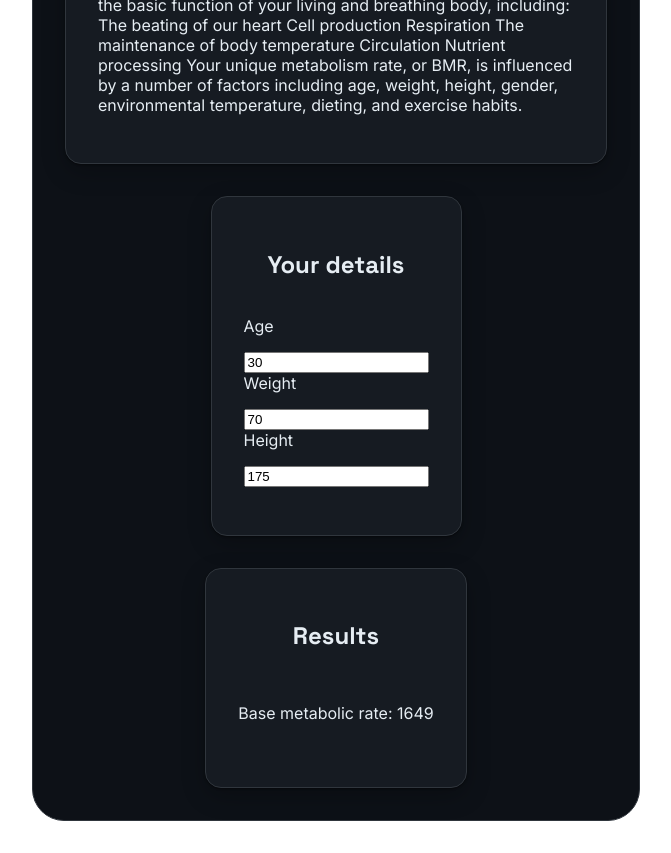
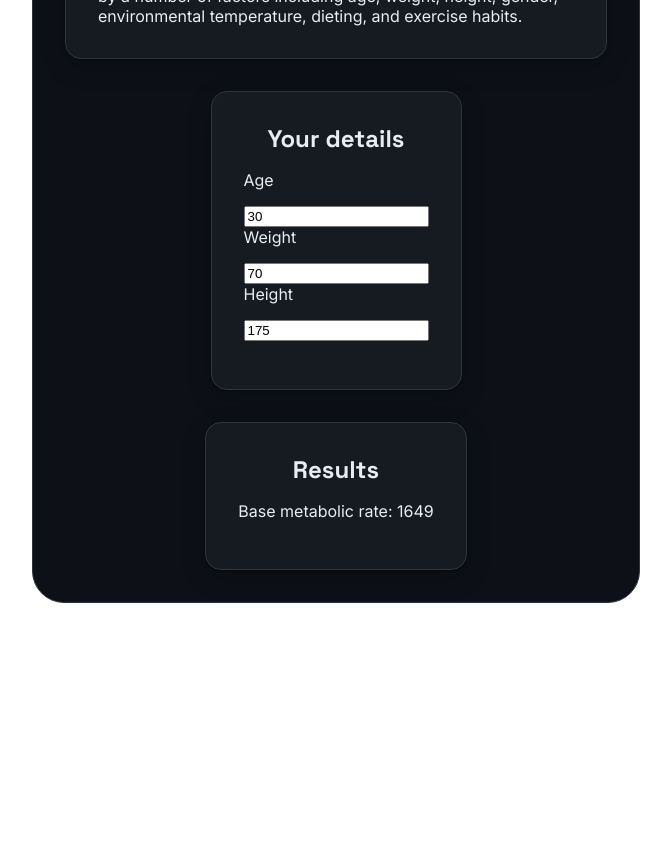
Before and after one commit to Sonmess/bmr-calculator, a Vue app in the folder packages/bmr-calculator/: page / in a window 1280 px wide. Shown: the part 560-1413 px from the top of the page, without its empty margins (304-975 px from the left). After the commit the page ends 1195 px from the top, so only its background shows below. Built offline with nearby package versions, Linux system fonts and the light colour scheme.

Commit message:
~ separate state to own composable

```diff
--- a/packages/bmr-calculator/src/components/BmrCalculator.vue
+++ b/packages/bmr-calculator/src/components/BmrCalculator.vue
@@ -7,50 +7,23 @@
 //
 // Keep it SSR-safe for Nuxt: no window/document access here or at module top
 // level — only inside onMounted or event handlers.
-import { calculateBmr } from '../core/formulas';
-import type { Formula, BmrInput } from '../core/types';
-import { ref, computed, reactive } from 'vue';
 import CardInfo from './cards/CardInfo.vue';
 import CardResult from './cards/CardResult.vue';
 import CardInput from './cards/CardInput.vue';
+import { provideBmrForm } from '../composables/useBmrForm';
 
 const baseCardHeadline = 'Calculate base metabolic rate';
-const formula = ref<Formula>('mifflin');
 
-const input = reactive<BmrInput>({
-  weightKg: 70,
-  heightCm: 175,
-  age: 30,
-  sex: 'male',
-  bodyFatPct: 22,
-});
-
-const result = computed(() => {
-  if (!isValid.value) {
-    return null;
-  }
-
-  return Math.round(calculateBmr(formula.value, input));
-});
-
-const isValid = computed(() => {
-  // insert validation here
-  if (needsBodyFat.value) {
-    return false;
-  }
-  return true;
-});
-
-const needsBodyFat = computed(() => {
-  return formula.value === 'katch-mcardle';
-});
+// Create the shared form state and provide it to every card below.
+// The cards reach it via useBmrForm() — no props drilled, no props mutated.
+provideBmrForm();
 </script>
 
 <template>
   <main class="bmr-calculator">
     <card-info :headline="baseCardHeadline" />
-    <card-input :input="input" />
-    <card-result :result="result" />
+    <card-input />
+    <card-result />
   </main>
 </template>
 
@@ -107,14 +80,4 @@ const needsBodyFat = computed(() => {
   border-radius: var(--_radius-big);
   padding: var(--_padding-big);
 }
-
-.bmr-calculator p {
-  padding: 0;
-  margin: 0;
-}
-
-.bmr-calculator h2 {
-  font-size: 1.5rem;
-  line-height: 1.25;
-}
 </style>
--- a/packages/bmr-calculator/src/components/base/BaseCard.vue
+++ b/packages/bmr-calculator/src/components/base/BaseCard.vue
@@ -30,4 +30,16 @@
 .base-card__headline {
   font-family: var(--_font-heading);
 }
+
+.base-card :deep(p) {
+  padding: 0;
+  margin: 0;
+}
+
+.base-card :deep(h2) {
+  font-size: 1.5rem;
+  line-height: 1.25;
+  padding: 0;
+  margin: 0;
+}
 </style>
--- a/packages/bmr-calculator/src/components/cards/CardInfo.vue
+++ b/packages/bmr-calculator/src/components/cards/CardInfo.vue
@@ -1,5 +1,5 @@
 <template>
-  <section class="brm-calculator__info">
+  <section class="bmr-calculator__info">
     <base-card>
       <template #heading>
         <h2>{{ headline }}</h2>
--- a/packages/bmr-calculator/src/components/cards/CardInput.vue
+++ b/packages/bmr-calculator/src/components/cards/CardInput.vue
@@ -27,9 +27,9 @@
 <script setup lang="ts">
 import BaseCard from '../base/BaseCard.vue';
 import BaseNumberInput from '../base/BaseNumberInput.vue';
-import type { BmrInput } from '../../core/types';
+import { useBmrForm } from '../../composables/useBmrForm';
 
-defineProps<{
-  input: BmrInput;
-}>();
+// Shared state from the widget. `input` is the reactive object itself (not a
+// prop), so binding v-model to its fields is legitimate two-way editing.
+const { input } = useBmrForm();
 </script>
--- a/packages/bmr-calculator/src/components/cards/CardResult.vue
+++ b/packages/bmr-calculator/src/components/cards/CardResult.vue
@@ -14,10 +14,7 @@
 
 <script setup lang="ts">
 import BaseCard from '../base/BaseCard.vue';
+import { useBmrForm } from '../../composables/useBmrForm';
 
-interface CardResultProps {
-  result: number | null;
-}
-
-defineProps<CardResultProps>();
+const { result } = useBmrForm();
 </script>
--- /dev/null
+++ b/packages/bmr-calculator/src/composables/useBmrForm.ts
@@ -0,0 +1,99 @@
+import {
+  reactive,
+  ref,
+  computed,
+  provide,
+  inject,
+  type Ref,
+  type ComputedRef,
+  type InjectionKey,
+} from 'vue';
+import { calculateBmr } from '../core/formulas';
+import type { BmrInput, Formula } from '../core/types';
+
+/**
+ * The shape of the shared BMR form state. One instance is created per widget
+ * and shared with every card via provide/inject.
+ */
+export interface BmrForm {
+  /** Reactive user inputs (metric). Read and write freely from any card. */
+  input: BmrInput;
+  /** Currently selected formula. */
+  formula: Ref<Formula>;
+  /** True when the selected formula needs a body-fat %. */
+  needsBodyFat: ComputedRef<boolean>;
+  /** Whether every relevant input is present and sane. */
+  isValid: ComputedRef<boolean>;
+  /** BMR in kcal/day, or null while inputs are invalid/incomplete. */
+  result: ComputedRef<number | null>;
+}
+
+/**
+ * Build a fresh, self-contained slice of reactive form state. Kept private so
+ * the only ways in are provide/use below — that guarantees a single shared
+ * instance per widget rather than accidental duplicates.
+ */
+function createBmrForm(): BmrForm {
+  const formula = ref<Formula>('mifflin');
+
+  const input = reactive<BmrInput>({
+    weightKg: 70,
+    heightCm: 175,
+    age: 30,
+    sex: 'male',
+    bodyFatPct: 22,
+  });
+
+  const needsBodyFat = computed(() => formula.value === 'katch-mcardle');
+
+  const isValid = computed(() => {
+    // Number.isFinite rejects both NaN and the empty-string an emptied number
+    // input produces, so `result` stays null until every field is genuinely set.
+    const measurements = [input.weightKg, input.heightCm, input.age];
+    if (!measurements.every((n) => Number.isFinite(n) && n > 0)) {
+      return false;
+    }
+
+    if (needsBodyFat.value) {
+      const bf = input.bodyFatPct;
+      return typeof bf === 'number' && Number.isFinite(bf) && bf >= 0 && bf < 100;
+    }
+    return true;
+  });
+
+  const result = computed<number | null>(() => {
+    if (!isValid.value) return null;
+    return Math.round(calculateBmr(formula.value, input));
+  });
+
+  return { input, formula, needsBodyFat, isValid, result };
+}
+
+// A unique InjectionKey makes inject() type-safe (returns BmrForm | undefined)
+// and collision-proof against any other provided value.
+const BMR_FORM_KEY: InjectionKey<BmrForm> = Symbol('bmr-form');
+
+/**
+ * Create the shared form state and provide it to descendants.
+ * Call ONCE, at the top of the widget (BmrCalculator).
+ */
+export function provideBmrForm(): BmrForm {
+  const form = createBmrForm();
+  provide(BMR_FORM_KEY, form);
+  return form;
+}
+
+/**
+ * Access the shared form state from any descendant of BmrCalculator.
+ * Throws if used with no provideBmrForm() ancestor — a loud, early failure
+ * beats silently getting undefined.
+ */
+export function useBmrForm(): BmrForm {
+  const form = inject(BMR_FORM_KEY);
+  if (!form) {
+    throw new Error(
+      '[useBmrForm] No BMR form provided. Use this inside <BmrCalculator>, which calls provideBmrForm().',
+    );
+  }
+  return form;
+}
```
